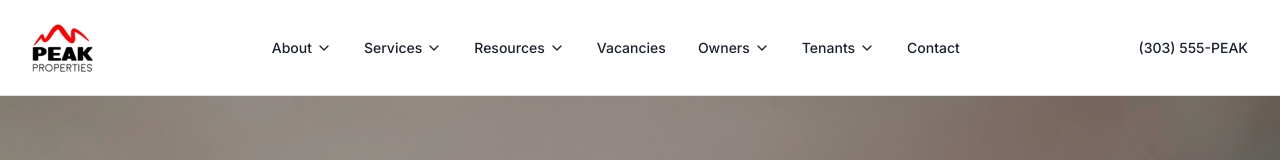
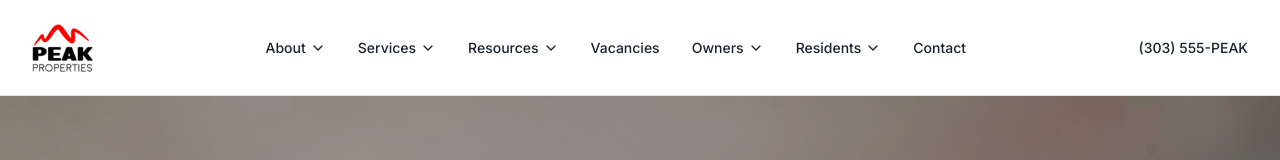
Before and after one commit to sshekou/peak-colorado-properties, a React (Vite) app: page / in a window 1280 px wide. Shown: the top 160 px of the page. Built offline with nearby package versions, Linux system fonts and the light colour scheme.

Commit message:
Update navigation link name

```diff
--- a/src/components/layout/SiteLayout.tsx
+++ b/src/components/layout/SiteLayout.tsx
@@ -220,10 +220,10 @@ export const SiteLayout = () => {
               </DropdownMenuContent>
             </DropdownMenu>
 
-            {/* Tenants */}
+            {/* Residents */}
             <DropdownMenu>
               <DropdownMenuTrigger className="flex items-center gap-1 text-sm font-medium text-foreground hover:text-primary transition-colors">
-                Tenants <ChevronDown className="h-4 w-4" />
+                Residents <ChevronDown className="h-4 w-4" />
               </DropdownMenuTrigger>
               <DropdownMenuContent align="start" className="w-48">
                 <DropdownMenuItem asChild>
@@ -289,7 +289,7 @@ export const SiteLayout = () => {
                 <a href="https://aptlysandbox.rentvine.com/portals/owner/" target="_blank" rel="noopener noreferrer" className="py-2">Owner Portal Login</a>
               </div>
 
-              <div className="pt-2 font-medium">Tenants</div>
+              <div className="pt-2 font-medium">Residents</div>
               <div className="pl-4 grid">
                 <NavLink to="/renter-faq" onClick={() => setOpen(false)} className="py-2">Renter FAQ</NavLink>
                 <NavLink to="/applying-faqs" onClick={() => setOpen(false)} className="py-2">Applying FAQs</NavLink>
```
